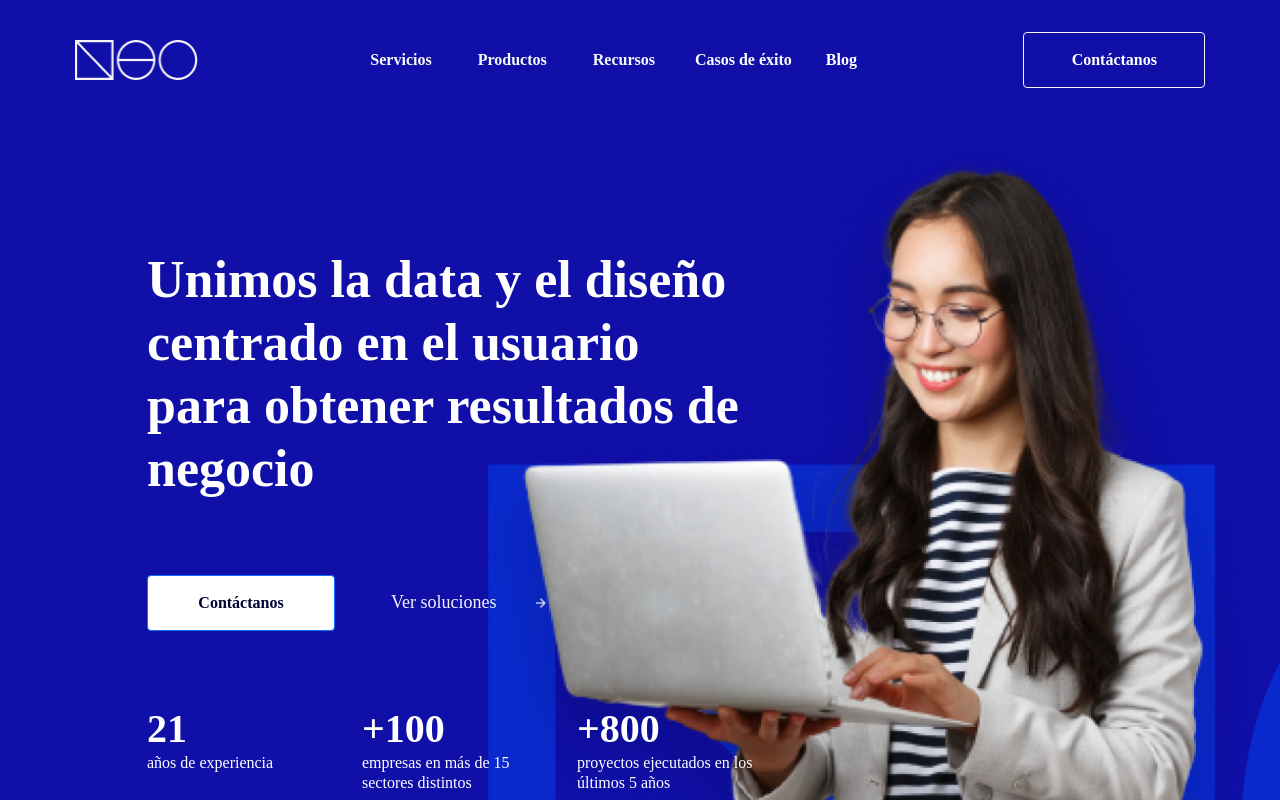
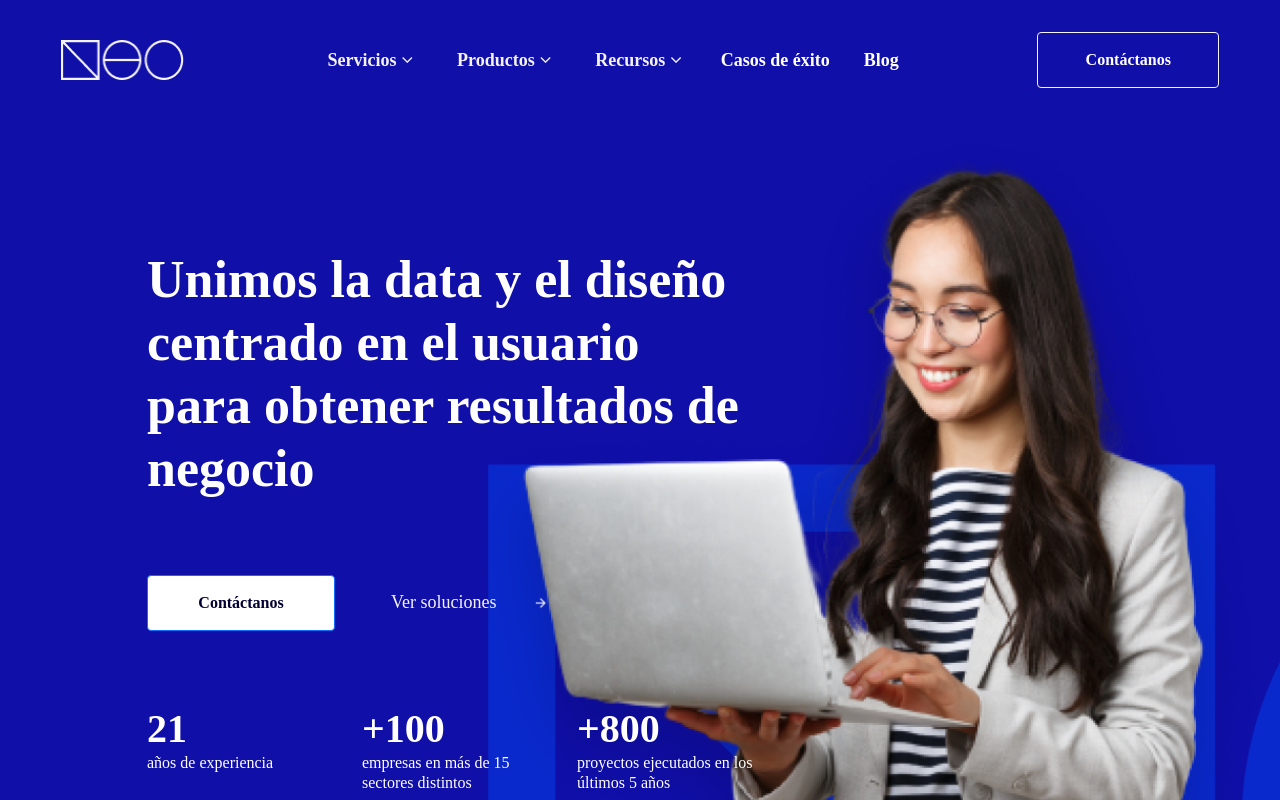
Before and after one commit to Maxim1Popov1/intorginvest, a React (Create React App) app: page / in a window 1280 px wide. Shown: the top 800 px of the page. Built offline with nearby package versions, Linux system fonts and the light colour scheme.

Commit message:
added dropdown CustomToggle

```diff
--- a/src/App.css
+++ b/src/App.css
@@ -41,6 +41,7 @@
   font-family: "Montserrat" !important;
   font-style: normal !important;
   font-weight: 700 !important;
+  font-size: 18px !important;
   margin: 0 5px;
   background-color: transparent !important;
   border: transparent !important;
--- a/src/components/Dropdown/index.jsx
+++ b/src/components/Dropdown/index.jsx
@@ -1,56 +1,34 @@
-// import React, { useState } from 'react';
-// import Dropdown from 'react-bootstrap/Dropdown';
-// import Form from 'react-bootstrap/Form';
-
-// // The forwardRef is important!!
-// // Dropdown needs access to the DOM node in order to position the Menu
-// const CustomToggle = React.forwardRef(({ children, onClick }, ref) => (
-//   <a
-//     href=""
-//     ref={ref}
-//     onClick={(e) => {
-//       e.preventDefault();
-//       onClick(e);
-//     }}
-//   >
-//     {children}
-//     &#x25bc;
-//   </a>
-// ));
-
-// render(
-//   <Dropdown>
-//     <Dropdown.Toggle as={CustomToggle} id="dropdown-custom-components">
-//       Custom toggle
-//     </Dropdown.Toggle>
-
-//     <Dropdown.Menu>
-//       <Dropdown.Item eventKey="1">Red</Dropdown.Item>
-//       <Dropdown.Item eventKey="2">Blue</Dropdown.Item>
-//       <Dropdown.Item eventKey="3" active>
-//         Orange
-//       </Dropdown.Item>
-//       <Dropdown.Item eventKey="1">Red-Orange</Dropdown.Item>
-//     </Dropdown.Menu>
-//   </Dropdown>,
-// );
-
-
-
 import React from 'react';
 import Dropdown from 'react-bootstrap/Dropdown';
 import DropdownItem from './DropdovnItem';
+
 import './style.css'
 
 
 
 function DropdownComponent({title,listItems}) {
+  const CustomToggle = React.forwardRef(({ children, onClick }, ref) => (
+    <a
+    className='toggle'
+      href=""
+      ref={ref}
+      onClick={(e) => {
+        e.preventDefault();
+        onClick(e);
+      }}
+    >
+      {children}
+      <i class="fa fa-angle-down" aria-hidden="true"></i>
 
+
+    </a>
+  ));
   return (
     <Dropdown>
-      <Dropdown.Toggle className='dropdown' variant="success" id="dropdown-basic"  >
+
+      <Dropdown.Toggle className='dropdown' as={CustomToggle} id="dropdown-custom-components">
       {title}
-      </Dropdown.Toggle>
+    </Dropdown.Toggle>
 
       <Dropdown.Menu>
 
--- a/src/components/Dropdown/style.css
+++ b/src/components/Dropdown/style.css
@@ -9,3 +9,18 @@
   border-color: transparent !important;
   display: flex;
 }
+
+.toggle {
+  color: #f4f2fa;
+  text-decoration: none;
+  font-family: "Montserrat" !important;
+  font-style: normal !important;
+  font-weight: 700 !important;
+  font-size: 18px;
+  margin: 0 5px;
+  padding: 6px 12px;
+}
+
+.fa {
+  margin-left: 5px;
+}
```
